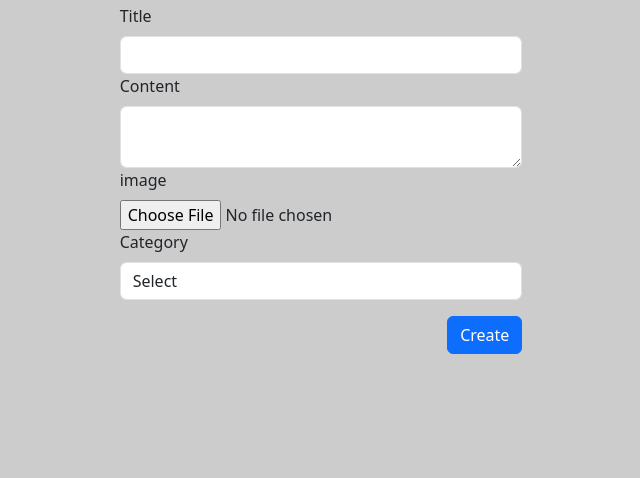
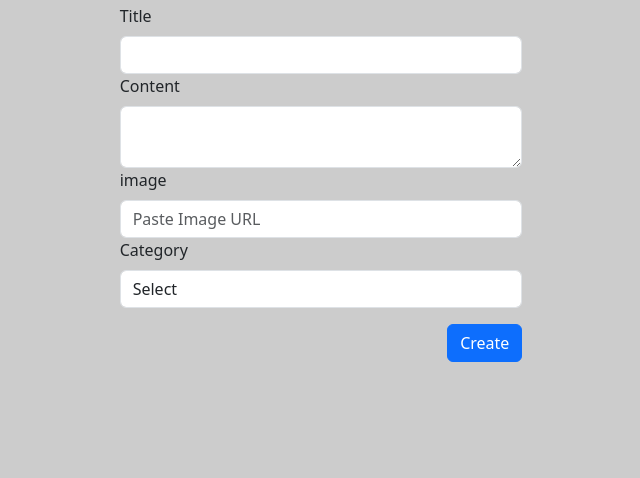
Before and after one commit to mohamedshakeel2429-lab/blog_app_deploy, a Django app: page /new_post in a window 1280 px wide. Shown: the part 150-628 px from the top of the page, without its empty margins (319-959 px from the left). Run offline with Django 5.2, Linux system fonts and the light colour scheme; the visitor is signed in with stand-in values (Sample User, id 1); data that the repository does not hold is empty; some libraries are stand-ins or nearby versions.

Commit message:
Update new_post.html

```diff
--- a/backend/blog/templates/new_post.html
+++ b/backend/blog/templates/new_post.html
@@ -21,7 +21,8 @@
                         </div>
                         <div class="form-group">
                             <label for="image" class="form-label">image</label><br>
-                            <input type="file" class="form-control-file" name="img_url" id="img_url" >
+                            <input type="text" class="form-control" name="img_url" placeholder="Paste Image URL">
+
                         </div>
 
                         <div class="form-group">
```
